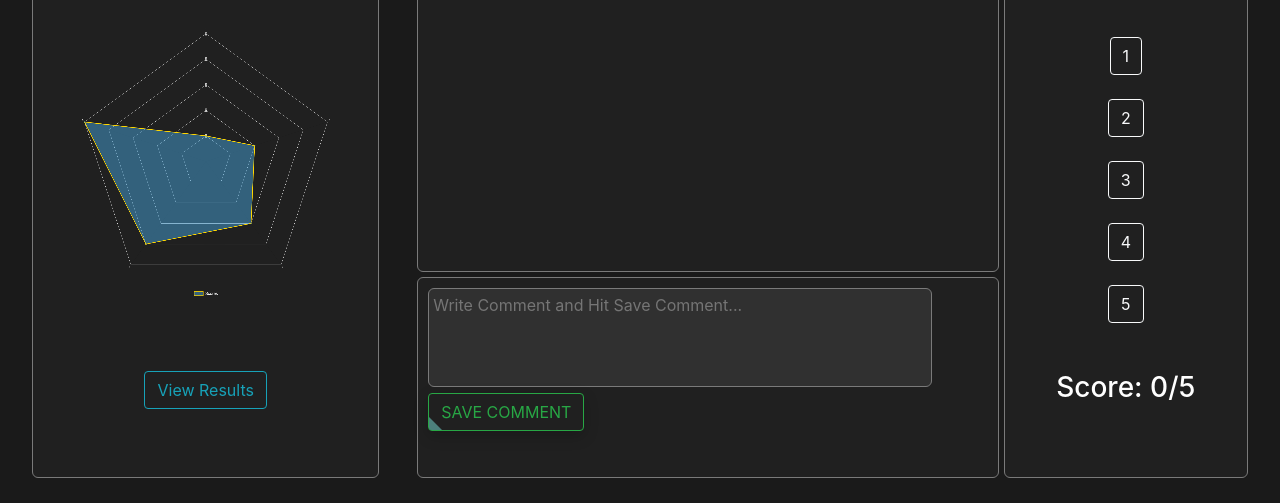
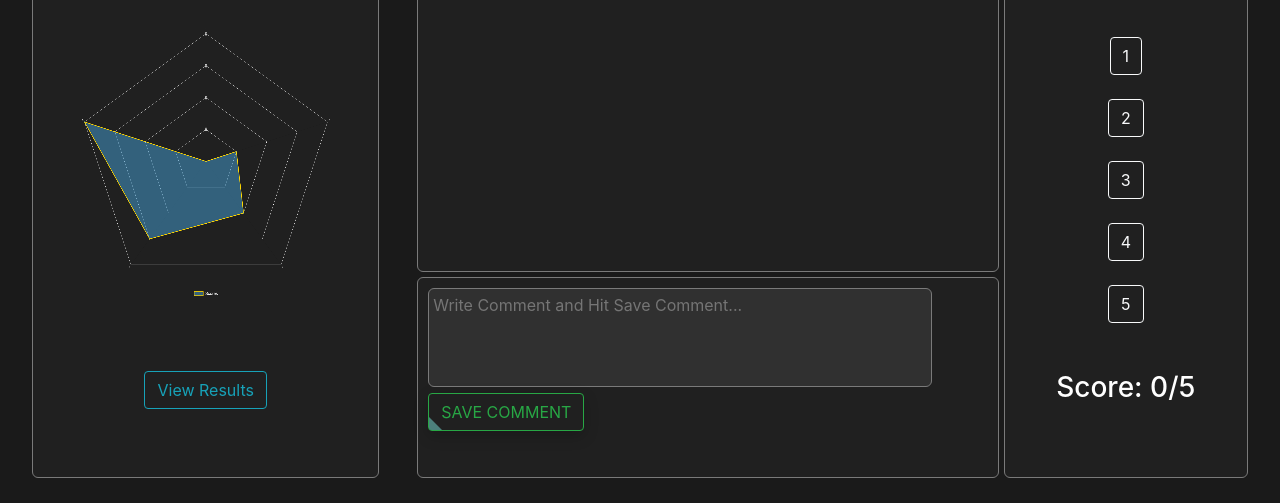
Before and after one commit to sourabhsing3/Apli.ai-Task, a plain HTML site: page index.html in a window 1280 px wide. Shown: the part 297-800 px from the top of the page. Drawn offline with nearby package versions, Linux system fonts and the light colour scheme.

Commit message:
Update index.html

```diff
--- a/index.html
+++ b/index.html
@@ -103,7 +103,7 @@
                     scale: {
                       ticks: {
                         beginAtZero: true,
-                        min: 0,
+                        min: 1,
                         max: 5,
                         stepSize: 1,
                         fontColor:'#202020',
```
